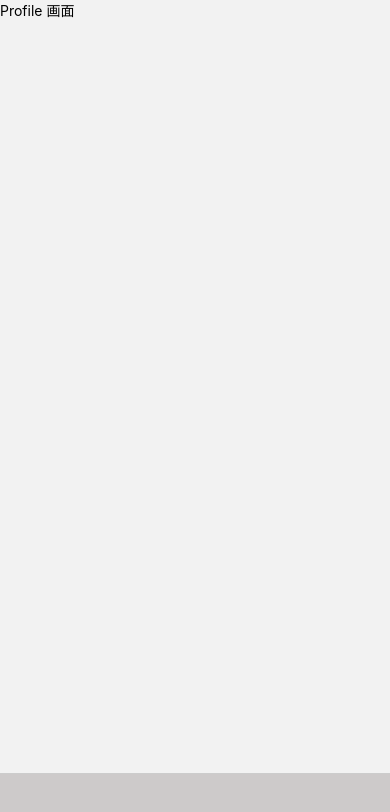
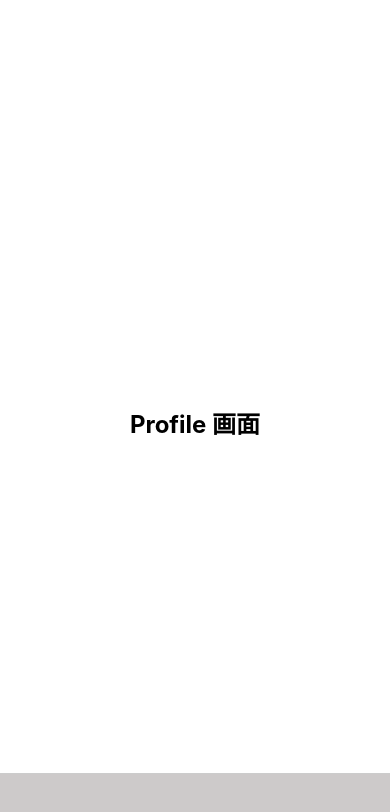
Before and after one commit to shooooooma415/painteer-ReactNative, a React Native app: screen /Profile in a window 390 px wide. Shown: the top 812 px of the page. Built offline with nearby package versions, Linux system fonts and the light colour scheme; some icons are missing.

Commit message:
feat: 画面の表示の修正

```diff
--- a/src/screens/Home.tsx
+++ b/src/screens/Home.tsx
@@ -2,8 +2,8 @@ import React from 'react';
 import { View, Text } from 'react-native';
 
 const Home = () => (
-  <View className="flex-1 justify-center items-center bg-white">
-    <Text className="text-2xl font-bold text-blue-600">Home 画面</Text>
+  <View style={{ flex: 1, justifyContent: 'center', alignItems: 'center', backgroundColor: 'white' }}>
+    <Text style={{ textAlign: 'center', fontSize: 24, fontWeight: 'bold', color: '#black' }}>Home 画面</Text>
   </View>
 );
 
--- a/src/screens/Post.tsx
+++ b/src/screens/Post.tsx
@@ -2,8 +2,8 @@ import React from 'react';
 import { View, Text } from 'react-native';
 
 const Post = () => (
-  <View className="flex-1 justify-center items-center bg-white">
-    <Text className="text-2xl font-bold text-green-600">Post 画面</Text>
+  <View style={{ flex: 1, justifyContent: 'center', alignItems: 'center', backgroundColor: 'white' }}>
+    <Text style={{ textAlign: 'center', fontSize: 24, fontWeight: 'bold', color: '#black' }}>Post 画面</Text>
   </View>
 );
 
--- a/src/screens/Profile.tsx
+++ b/src/screens/Profile.tsx
@@ -2,8 +2,8 @@ import React from 'react';
 import { View, Text } from 'react-native';
 
 const Profile = () => (
-  <View className="flex-1 justify-center items-center bg-white">
-    <Text className="text-2xl font-bold text-purple-600">Profile 画面</Text>
+  <View style={{ flex: 1, justifyContent: 'center', alignItems: 'center', backgroundColor: 'white' }}>
+    <Text style={{ textAlign: 'center', fontSize: 24, fontWeight: 'bold', color: '#black' }}>Profile 画面</Text>
   </View>
 );
 
```
